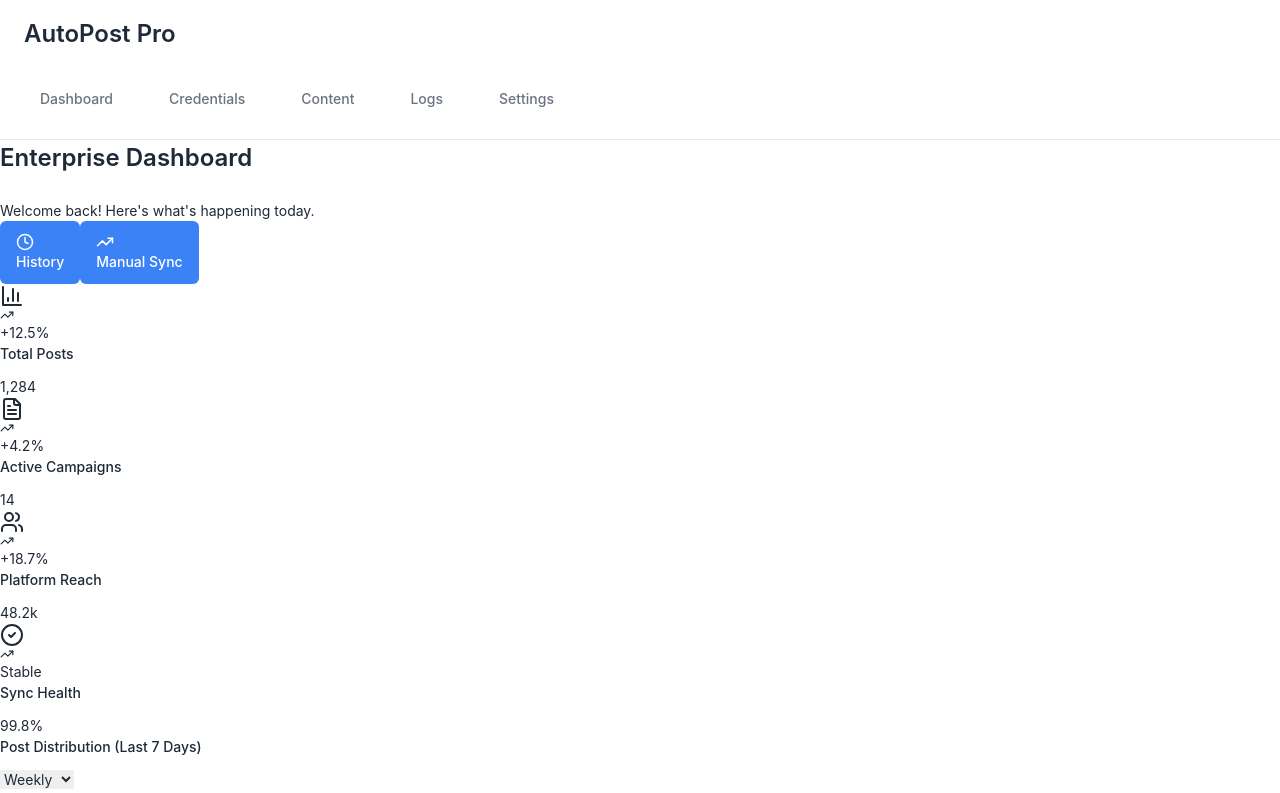
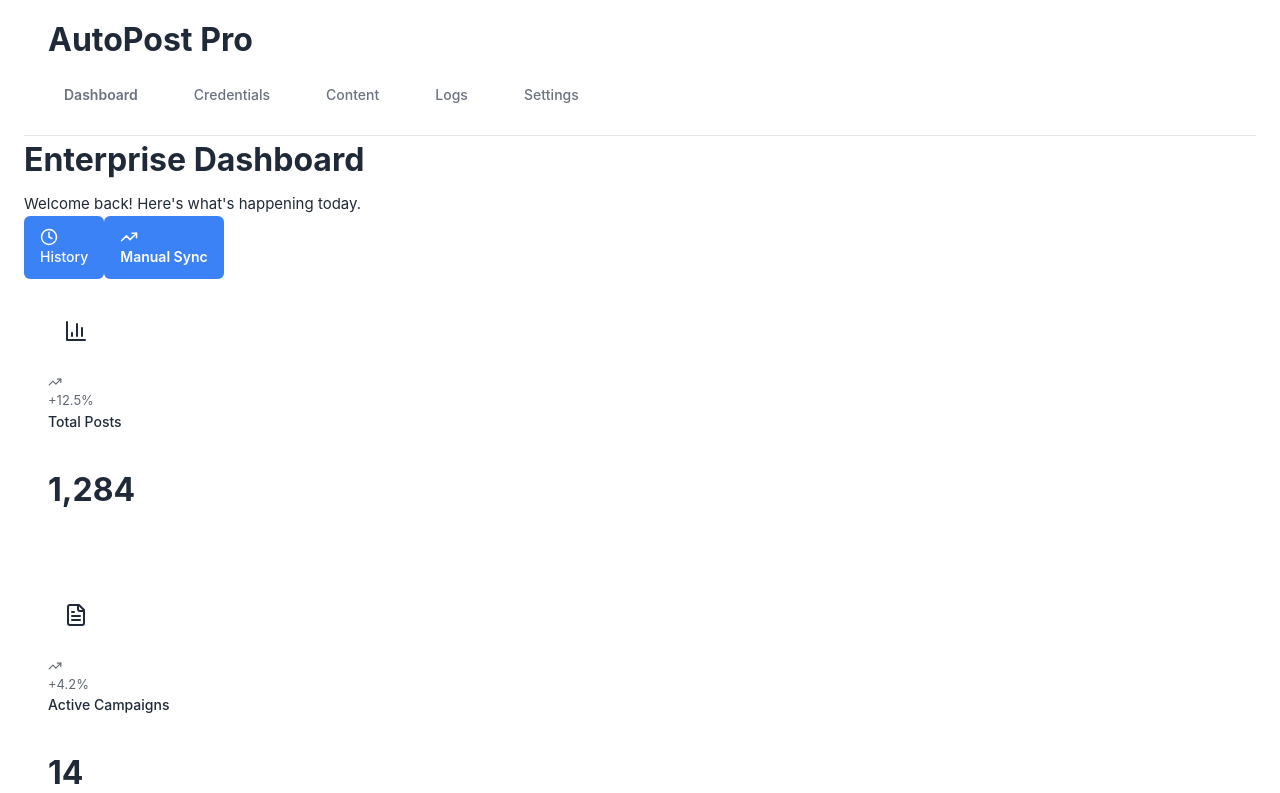
Before and after one commit to hmmimkay-ctrl/kay_lou_auto, a Next.js app: page / in a window 1280 px wide. Shown: the top 793 px of the page. Built offline with nearby package versions, Linux system fonts and the light colour scheme.

Commit message:
Fix CSS: Add Tailwind overrides to apply ChatGPT UI improvements

```diff
--- a/pages/globals.css
+++ b/pages/globals.css
@@ -254,3 +254,92 @@ button.secondary:hover {
     padding-right: var(--spacing-md);
   }
 }
+
+
+/* Override existing Tailwind classes with ChatGPT improvements */
+
+/* Global page layout */
+body {
+  padding-left: 24px !important;
+  padding-right: 24px !important;
+}
+
+/* Target main content area - increase padding */
+[class*="bg-white"][class*="p-"] {
+  padding: 24px !important;
+}
+
+/* Make h1 and h2 titles larger */
+h1 {
+  font-size: 28px !important;
+  font-weight: 700 !important;
+  margin-bottom: 24px !important;
+}
+
+h2 {
+  font-size: 18px !important;
+  font-weight: 600 !important;
+  margin-bottom: 16px !important;
+}
+
+/* Increase spacing between sections */
+[class*="mt-"] {
+  margin-top: 32px !important;
+}
+
+/* Make text larger for better readability */
+p {
+  font-size: 15px !important;
+  line-height: 1.6 !important;
+}
+
+/* Improve number display - make them more prominent */
+[class*="text-2xl"], [class*="text-3xl"] {
+  font-size: 32px !important;
+  font-weight: 700 !important;
+  margin-bottom: 8px !important;
+}
+
+/* Add proper spacing to divs */
+div[class*="rounded"] {
+  padding: 16px !important;
+  margin-bottom: 16px !important;
+}
+
+/* Improve button styling */
+button[class*="bg-blue"] {
+  padding: 12px 16px !important;
+  font-weight: 600 !important;
+}
+
+/* Add subtle borders and shadows */
+[class*="border"] {
+  border-color: #e5e7eb !important;
+}
+
+/* Improve status styling with colors */
+.status-success, [class*="green"], .success {
+  color: #16a34a !important;
+  font-weight: 600 !important;
+}
+
+.status-error, [class*="red"], .error {
+  color: #dc2626 !important;
+  font-weight: 600 !important;
+}
+
+.status-warning, [class*="yellow"], [class*="amber"], .warning {
+  color: #f59e0b !important;
+  font-weight: 600 !important;
+}
+
+/* Remove excessive margins from nested elements */
+div div div {
+  margin: 0 !important;
+}
+
+/* Add consistent spacing between text and elements */
+span[class*="text-sm"] {
+  opacity: 0.7 !important;
+  font-size: 13px !important;
+}
```
